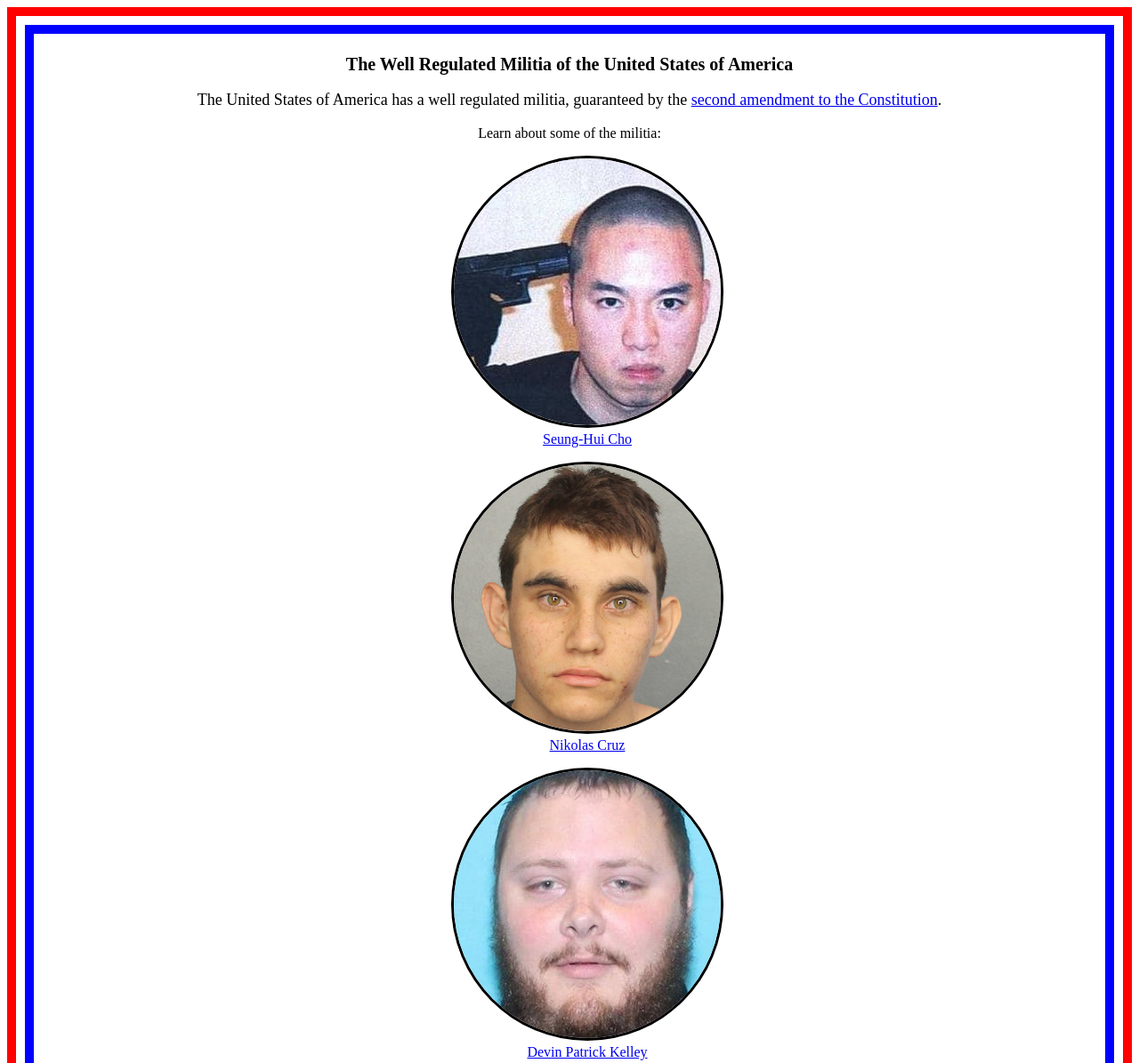
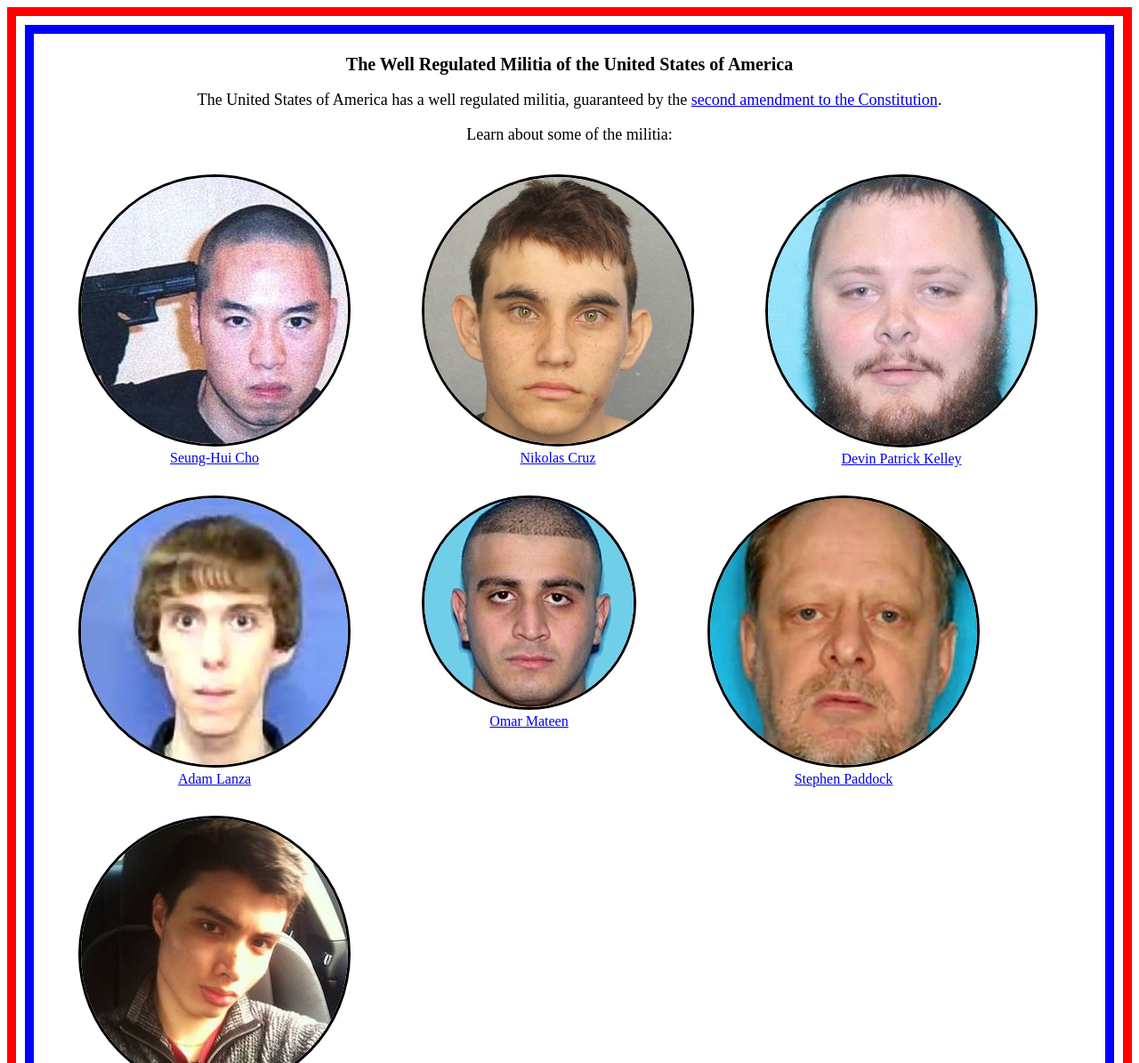
Before and after one commit to mcculley/WellRegulatedMilitia, a plain HTML site: page index.html in a window 1280 px wide. Shown: the top 1195 px of the page at 89% size. Drawn offline with Linux system fonts and the light colour scheme.

Commit message:
Improve layout.

```diff
--- a/index.html
+++ b/index.html
@@ -22,6 +22,8 @@
 
             #militiaMembers {
                 text-align: center;
+                display: flex;
+                flex-wrap: wrap;
             }
 
 #militiaMembers ul {
@@ -66,18 +68,16 @@
             militia, guaranteed by the <a href=
             "https://en.wikipedia.org/wiki/Second_Amendment_to_the_United_States_Constitution">
             second amendment to the Constitution</a>.</p>
+            <p>Learn about some of the militia:</p>
           </header>
           <div id="militiaMembers">
-<p>Learn about some of the militia:</p>
-<ul>
-<li><figure><a href="militia_members/SeungHuiCho/SeungHuiCho.html"><img src="militia_members/SeungHuiCho/photo.jpg"/><figcaption>Seung-Hui Cho</figcaption></a></figure></li>
-<li><figure><a href="militia_members/NikolasCruz/NikolasCruz.html"><img src="militia_members/NikolasCruz/photo.jpg"/><figcaption>Nikolas Cruz</figcaption></a></figure></li>
-<li><figure><a href="militia_members/DevinPatrickKelley/DevinPatrickKelley.html"><img src="militia_members/DevinPatrickKelley/photo.jpg"/><figcaption>Devin Patrick Kelley</figcaption></a></figure></li>
-<li><figure><a href="militia_members/AdamLanza/AdamLanza.html"><img src="militia_members/AdamLanza/photo.jpg"/><figcaption>Adam Lanza</figcaption></a></figure></li>
-<li><figure><a href="militia_members/OmarMateen/OmarMateen.html"><img src="militia_members/OmarMateen/photo.jpg"/><figcaption>Omar Mateen</figcaption></a></figure></li>
-<li><figure><a href="militia_members/StephenPaddock/StephenPaddock.html"><img src="militia_members/StephenPaddock/photo.jpg"/><figcaption>Stephen Paddock</figcaption></a></figure></li>
-<li><figure><a href="militia_members/ElliotRodger/ElliotRodger.html"><img src="militia_members/ElliotRodger/photo.jpg"/><figcaption>Elliot Rodger</figcaption></a></figure></li>
-</ul>
+<figure><a href="militia_members/SeungHuiCho/SeungHuiCho.html"><img src="militia_members/SeungHuiCho/photo.jpg"/><figcaption>Seung-Hui Cho</figcaption></a></figure>
+<figure><a href="militia_members/NikolasCruz/NikolasCruz.html"><img src="militia_members/NikolasCruz/photo.jpg"/><figcaption>Nikolas Cruz</figcaption></a></figure>
+<figure><a href="militia_members/DevinPatrickKelley/DevinPatrickKelley.html"><img src="militia_members/DevinPatrickKelley/photo.jpg"/><figcaption>Devin Patrick Kelley</figcaption></a></figure>
+<figure><a href="militia_members/AdamLanza/AdamLanza.html"><img src="militia_members/AdamLanza/photo.jpg"/><figcaption>Adam Lanza</figcaption></a></figure>
+<figure><a href="militia_members/OmarMateen/OmarMateen.html"><img src="militia_members/OmarMateen/photo.jpg"/><figcaption>Omar Mateen</figcaption></a></figure>
+<figure><a href="militia_members/StephenPaddock/StephenPaddock.html"><img src="militia_members/StephenPaddock/photo.jpg"/><figcaption>Stephen Paddock</figcaption></a></figure>
+<figure><a href="militia_members/ElliotRodger/ElliotRodger.html"><img src="militia_members/ElliotRodger/photo.jpg"/><figcaption>Elliot Rodger</figcaption></a></figure>
           </div>
           <div id="noMoreRegulationNeeded">
             <p>The United States does not need more regulation of
```
